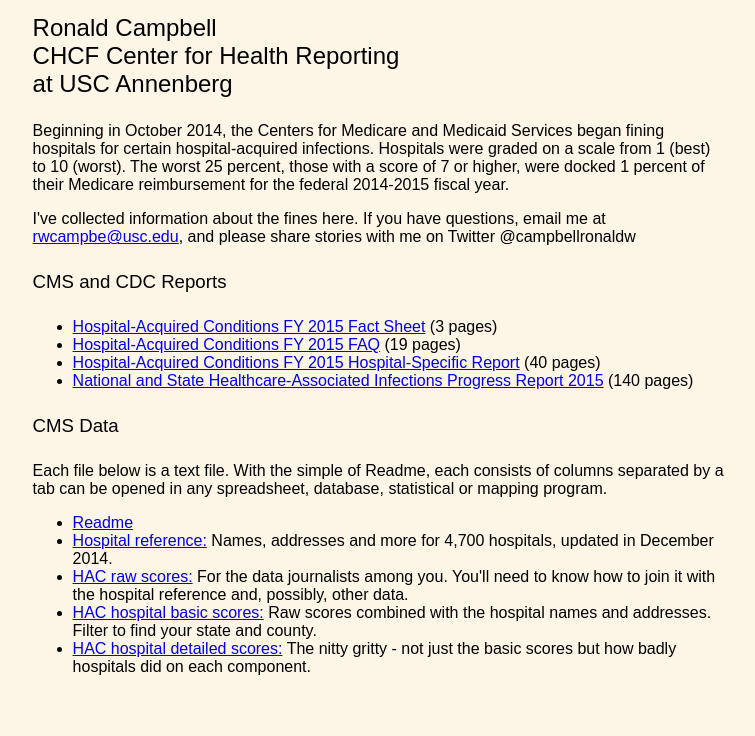
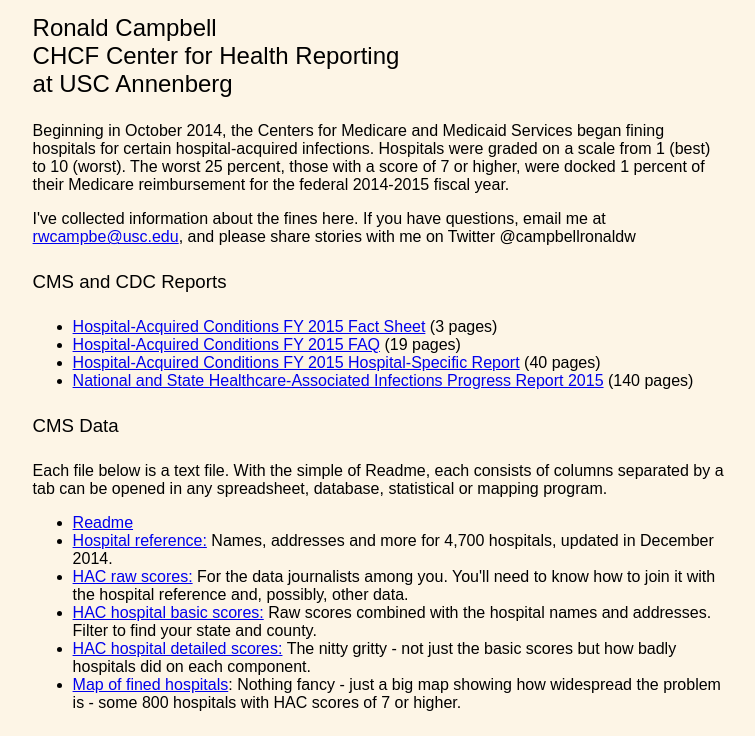
Before and after one commit to roncampbell/Hospital-Infections, a plain HTML site: page index.html in a window 1280 px wide. Shown: the part 126-862 px from the top of the page, without its empty margins (51-806 px from the left). Before the commit the page ends 826 px from the top, so only its background shows below. Drawn offline with Linux system fonts and the light colour scheme.

Commit message:
Update index to include map

```diff
--- a/index.html
+++ b/index.html
@@ -54,6 +54,7 @@ CHCF Center for Health Reporting <br>at USC Annenberg</h3>
 <li><a href="HAC_Raw_Scores.txt">HAC raw scores:</a> For the data journalists among you. You'll need to know how to join it with the hospital reference and, possibly, other data.</li>
 <li><a href="HAC_Hospital_Basic_Scores.txt">HAC hospital basic scores:</a> Raw scores combined with the hospital names and addresses. Filter to find your state and county.</li>
 <li><a href="HAC_Hospital_Detailed_Scores.txt">HAC hospital detailed scores:</a> The nitty gritty - not just the basic scores but how badly hospitals did on each component.</li>
+<li><a href="HAC_map.jpg">Map of fined hospitals</a>: Nothing fancy - just a big map showing how widespread the problem is - some 800 hospitals with HAC scores of 7 or higher.</li>
 </ul>
 </body>
 </div>
```
